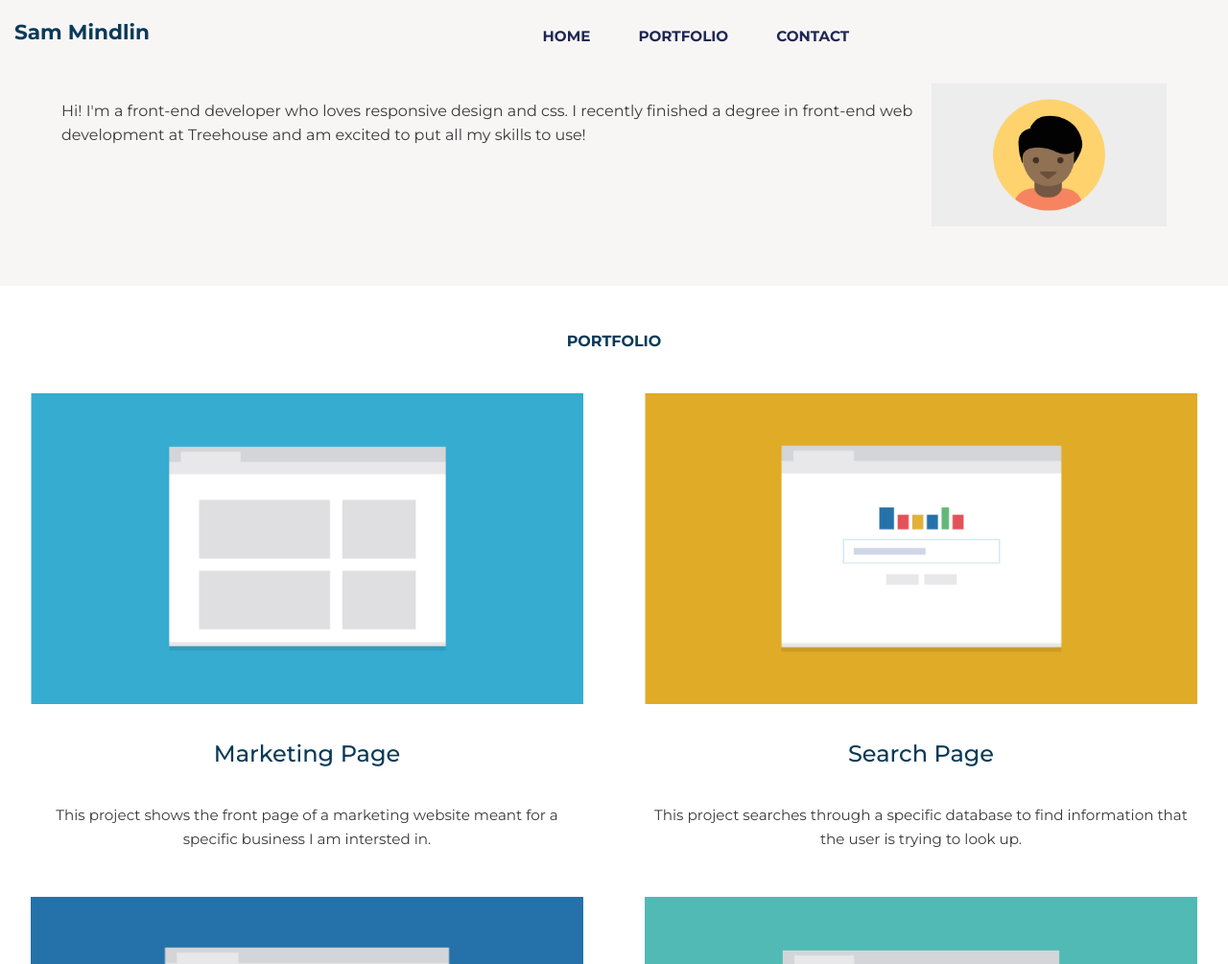
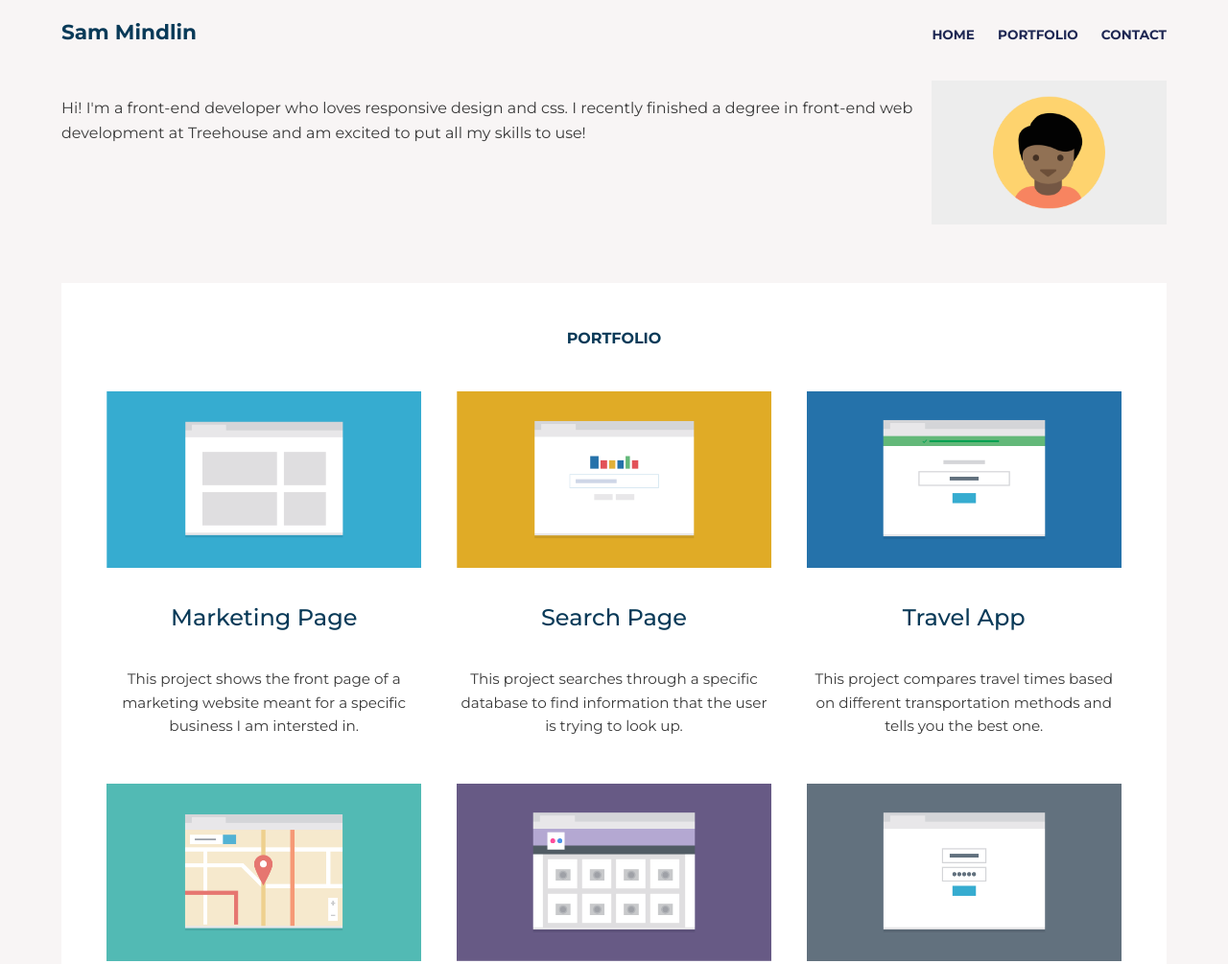
Before and after one commit to eddiefender54/responsive-layout-site, a plain HTML site: page index.html in a window 1280 px wide. Shown: the top 1005 px of the page at 96% size. Drawn offline with Linux system fonts and the light colour scheme.

Commit message:
css adjustments

```diff
--- a/css/style.css
+++ b/css/style.css
@@ -17,6 +17,11 @@ ul {
   padding: 0;
   list-style: none;
 }
+
+ul li {
+    margin: 0;
+    padding: 0;
+}
 p {
 	font-size: .95em;
 	max-width: 90%;
@@ -30,7 +35,6 @@ a {
 h1,
 h2,
 h3 {
-	/* margin-top: 1em; */
 	font-size: 16px;
 }
 a {
@@ -80,21 +84,26 @@ span {
 }
 .main-nav {
 	margin-top: 5px;
+	/* max-width: 91%; */
 }
+
 .name a,
 .main-nav a {
 	text-align: center;
 	display: block;
-	padding: 10px 15px;
+	padding: 10px 0;
 }
 .main-nav a {
 	font-size: .95em;
 	color: #1e2753;
 	text-transform: uppercase;
 	background-color: #fff;
-	margin: 5px 10px;
+	margin-top: 5px;
+	margin-bottom: 5px;
+	/* margin-left: 32px; */
 	font-weight: 700;
 }
+
 .main-nav a:hover {
 	color: #397499;
 }
@@ -102,6 +111,8 @@ span {
 /* ---- Layout Containers ---- */
 
 .main-header {
+    max-width: 90%;
+    margin: auto;
 	padding-top: .35em;
 	padding-bottom: .35em;
 }
@@ -119,6 +130,7 @@ span {
 .banner img {
     max-height: 150px;
     width: auto;
+    padding-left: 15px;
 }
 
 .main-footer h2 {
@@ -130,11 +142,17 @@ span {
     text-align: center;
     margin: auto;
     padding-bottom: 2em;
+    max-width: 100%;
+}
+
+.columns {
+    max-width: 95%;
+    margin: auto;
 }
 
 .row p{
     padding-bottom: 2rem;
-    /* max-width: 90%; */
+
 }
 
 .address p {
@@ -182,7 +200,6 @@ span {
 		flex-direction: row;
 		align-self: center;
 		font-size: 16px;
-		margin: auto;
 	}
 
     .main-header,
@@ -190,8 +207,15 @@ span {
         justify-content: space-between;
     }
 
+    .main-header {
+        max-width: 90%;
+        margin: auto;
+    }
+
     .main-nav a {
         background-color: #f8f5f5;
+        padding-left: 24px;
+        font-size: .85em;
     }
 
     .banner {
@@ -261,8 +285,8 @@ span {
     }
 
     .second-nav a {
-        font-size: .95em;
-        padding: 5px 10px;
+        font-size: .85em;
+        padding-left: 24px;
         color: #1e2753;
         text-transform: uppercase;
         margin: 5px 0;
@@ -272,13 +296,20 @@ span {
         color: #397499;
     }
 
+    .row {
+        max-width: 90%;
+    }
+
 
 
 
 }
 
 
-/* @media screen and (min-width: 1024px){
+@media screen and (min-width: 1024px){
 
+    .col {
+        flex: 1 33%;
+    }
 
-} */
+}
```
